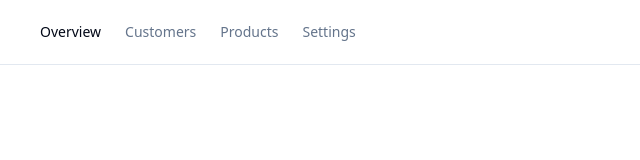
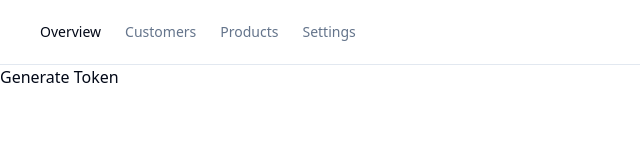
Before and after one commit to dxta-dev/pipeline, a Next.js app in the folder apps/dashboard/: page / in a window 1280 px wide. Shown: the top 160 px of the page, without its empty margins (0-640 px from the left). Built offline with nearby package versions, Linux system fonts and the light colour scheme; no server answers.

Commit message:
added token generation

```diff
--- a/apps/dashboard/src/app/page.tsx
+++ b/apps/dashboard/src/app/page.tsx
@@ -1,5 +1,6 @@
 import { UserButton, OrganizationSwitcher } from "@clerk/nextjs";
 import { MainNav } from "~/components/ui/main-nav";
+import { GenerateToken } from "~/components/generate-token";
 
 export default function Page() {
   return (
@@ -15,6 +16,7 @@ export default function Page() {
           </div>
         </div>
       </div>
+      <GenerateToken />
     </>
   );
 }
--- /dev/null
+++ b/apps/dashboard/src/components/generate-token.tsx
@@ -0,0 +1,15 @@
+"use client"
+import { useAuth } from '@clerk/nextjs';
+
+
+export function GenerateToken() {
+const { getToken } = useAuth();
+
+
+return (
+  <button onClick={async () => console.log(await getToken({template: 'dashboard'}))}>
+    Generate Token
+  </button>
+);
+
+}
```
Also changed, not shown: 1 other file (tests, documents, lock files or other folders).
